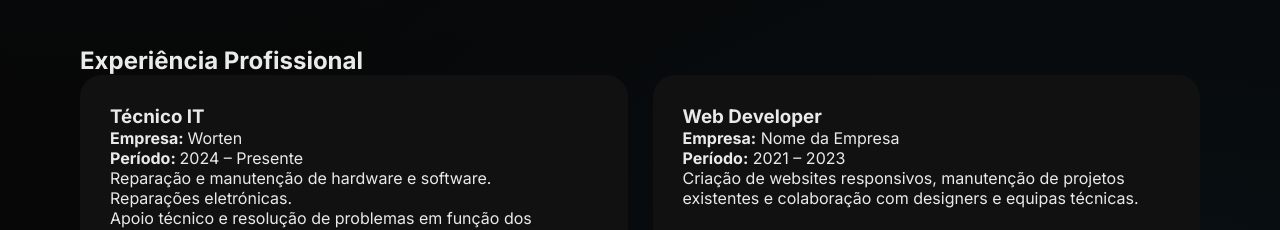
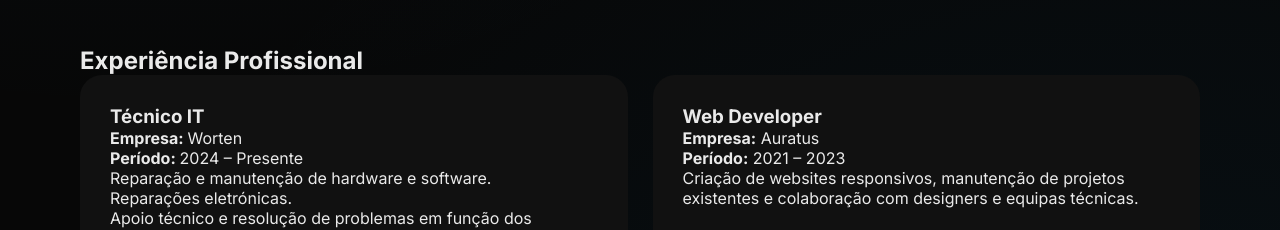
Before and after one commit to micaeldevp/Portfolio, a plain HTML site: page index.html in a window 1280 px wide. Shown: the part 1540-1770 px from the top of the page. Drawn offline with Linux system fonts and the light colour scheme.

Commit message:
Update index.html

```diff
--- a/index.html
+++ b/index.html
@@ -716,7 +716,7 @@ button{
 
     <div class="card">
       <h3>Web Developer</h3>
-      <p><strong>Empresa:</strong> Nome da Empresa</p>
+      <p><strong>Empresa:</strong> Auratus</p>
       <p><strong>Período:</strong> 2021 – 2023</p>
       <p>
         Criação de websites responsivos, manutenção de projetos existentes
```
